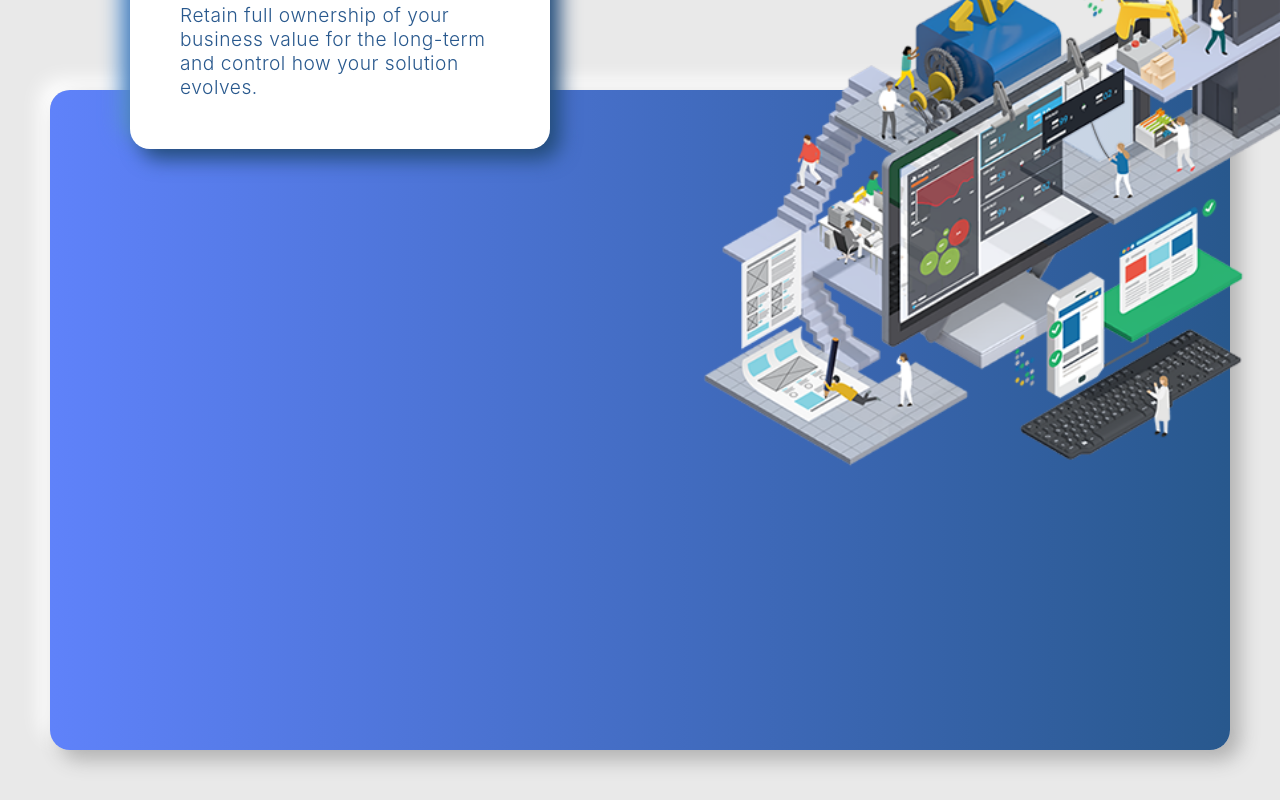
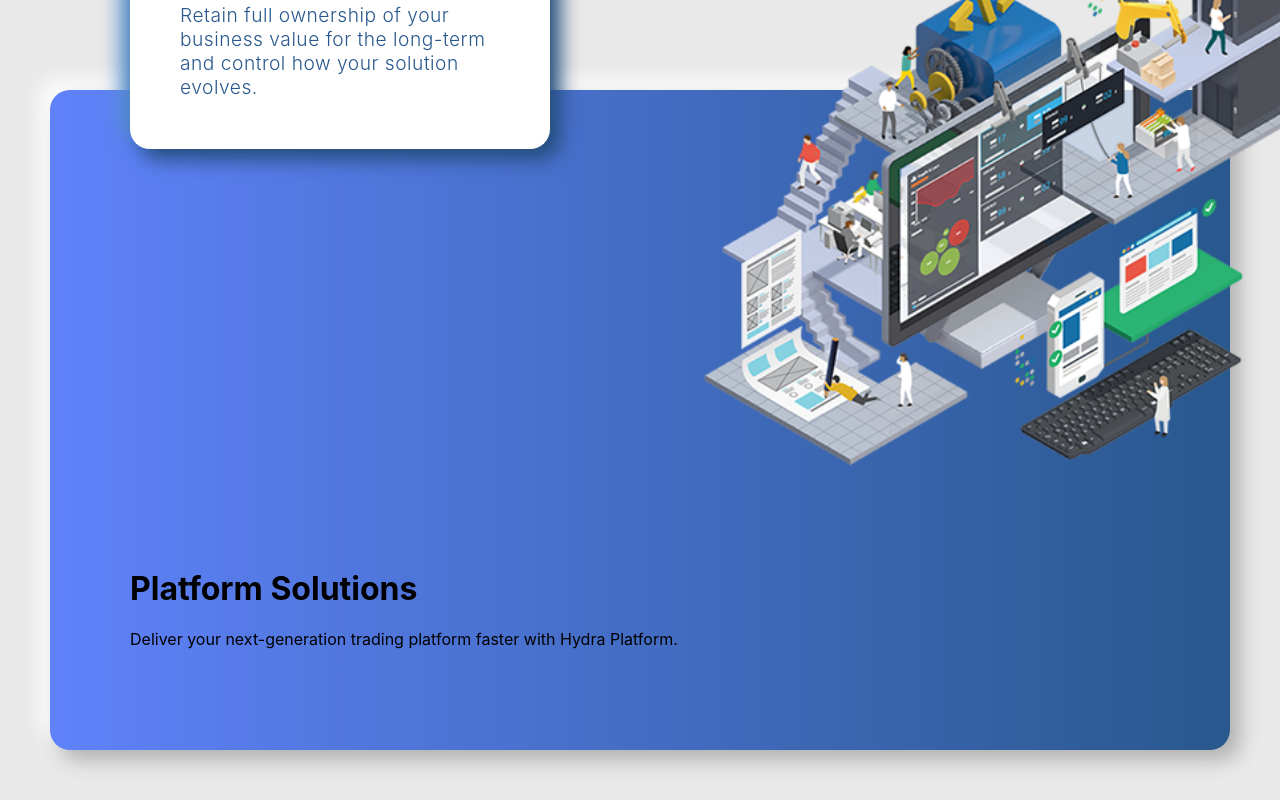
Before and after one commit to MilanP5G/weareadaptive.com, a React (Create React App) app: page / in a window 1280 px wide. Shown: the part 2379-3179 px from the top of the page. Built offline with nearby package versions, Linux system fonts and the light colour scheme.

Commit message:
added h1 and p text for platform solutions

```diff
--- a/src/components/main/Main.js
+++ b/src/components/main/Main.js
@@ -78,7 +78,10 @@
         </div>
       </div>
       <div className='origin-solutions'>
-
+        <div className='origin-solutions-ps'>
+          <h1>Platform Solutions</h1>
+          <p>Deliver your next-generation trading platform faster with Hydra Platform.</p>
+        </div>
       </div>
     </div>
   )
```
